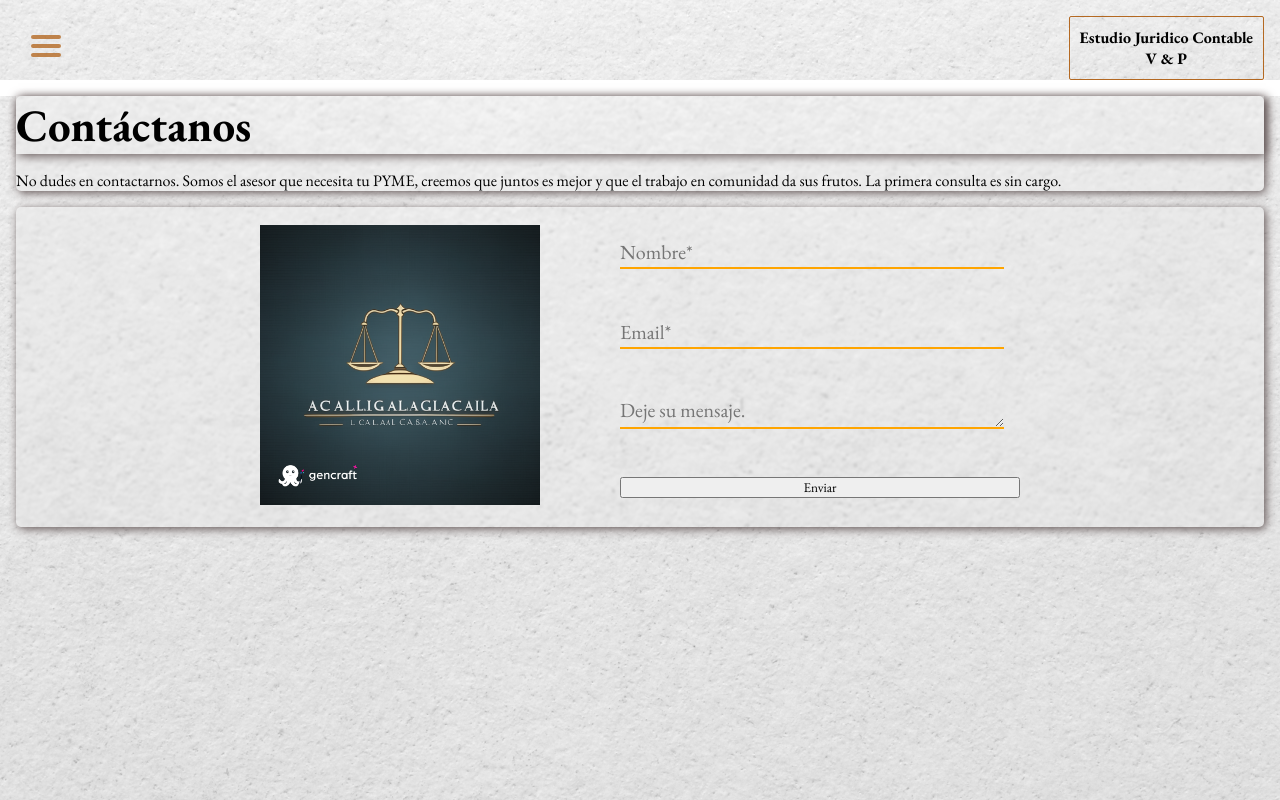
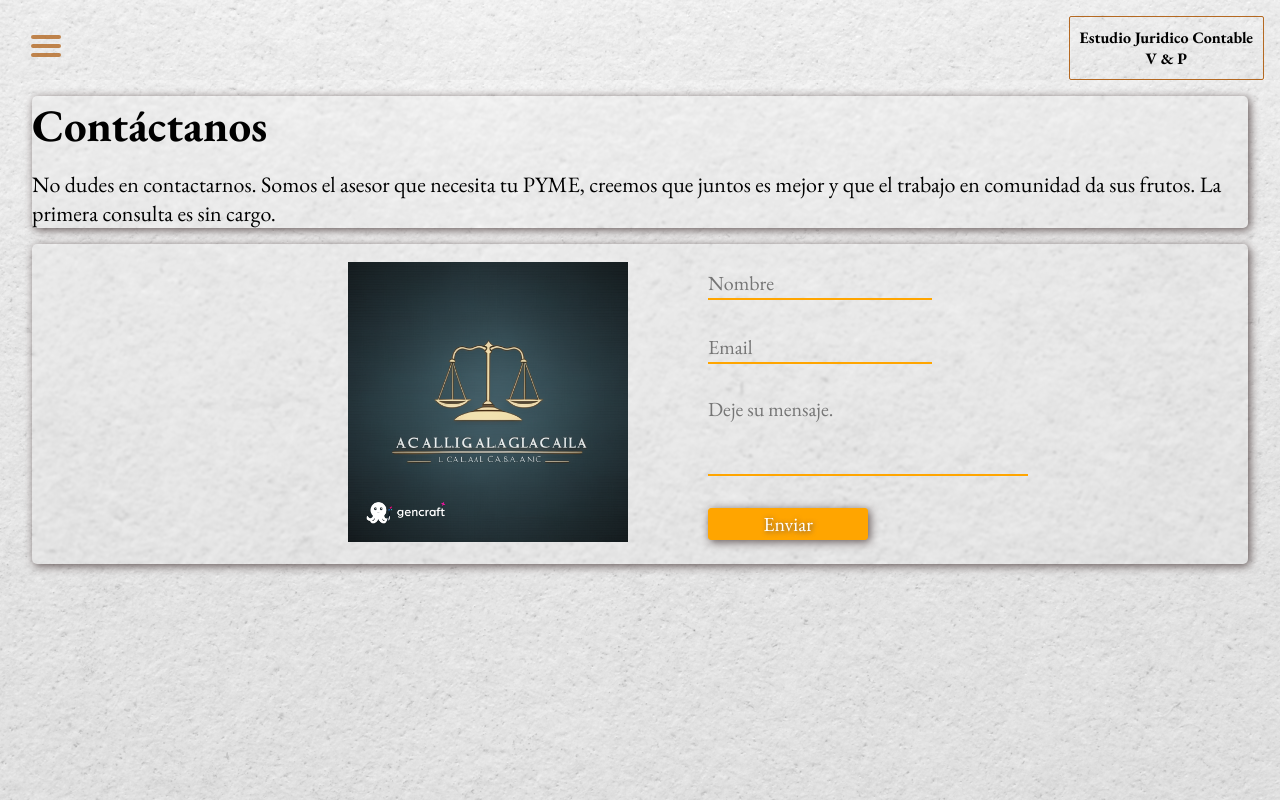
Before and after one commit to AgusPereyraa/juridicoContable, a React (Create React App) app: page /contact in a window 1280 px wide. Shown: the top 800 px of the page. Built offline with nearby package versions, Linux system fonts and the light colour scheme.

Commit message:
emailjs fixes

```diff
--- a/src/Components/HomeContact/HomeContact.jsx
+++ b/src/Components/HomeContact/HomeContact.jsx
@@ -38,10 +38,10 @@ export default function HomeContact() {
         <div className='form'>
 
           <form ref={form} onSubmit={sendEmail} className='input'>
-            <input type="text" name={"user_name"} className='inputForm' placeholder='Nombre*'/>
-            <input type="email" name={"user_email"} className='inputForm'placeholder='Email*'/>
-            <textarea name={"message"} className='inputForm' placeholder='Deje su mensaje.'/>
-            <input type="submit" value="Enviar" />
+            <input type="text" name={"user_name"} className='inputForm' placeholder='Nombre'/>
+            <input type="email" name={"user_email"} className='inputForm'placeholder='Email'/>
+            <textarea name={"message"} className='inputFormArea' placeholder='Deje su mensaje.'/>
+            <input type="submit" value="Enviar" className='buttonForm'/>
           </form>
 
         </div>
--- a/src/Components/HomeContact/homeContact.css
+++ b/src/Components/HomeContact/homeContact.css
@@ -1,6 +1,7 @@
 .homeContact {
     background: url(../../Img/backgroundInfo.png);
     min-height: 100vh;
+    padding: 1rem;
 }
 
 .textContact {
@@ -12,12 +13,15 @@
     backdrop-filter: blur(1px);
     -webkit-backdrop-filter: blur(1px);
     box-shadow: 2px 2px 10px #625555;
-    margin: 1rem;
+    margin: 0 1rem 0 1rem;
 }
 
 .textContact h2 {
     font-size: 45px;
-    box-shadow: 2px 2px 10px #625555;
+}
+
+.textContact p {
+    font-size: 22px;
 }
 
 
@@ -44,23 +48,31 @@
 .input {
     display: flex;
     flex-direction: column;
-    gap: 3rem;
-    width: 25rem;
+    gap: 2rem;
+    width: 14rem;
 }
 
 .inputForm {
     background-color: transparent;
     border: none;
     border-bottom: 2px solid orange;
-    width: 30vw;
     height: 2rem;
     font-size: 20px;
 }
 
-.form button {
+.inputFormArea {
+    background: transparent;
+    border: none;
+    border-bottom: 2px solid orange;
+    font-size: 20px;
+    resize: none;
+    height: 5rem;
+    width: 20rem;
+}
+
+.buttonForm {
     width: 10rem;
     height: 2rem;
-    margin-top: 2rem;
     font-size: 20px;
     background-color: orange;
     color: #ffffff;
```
